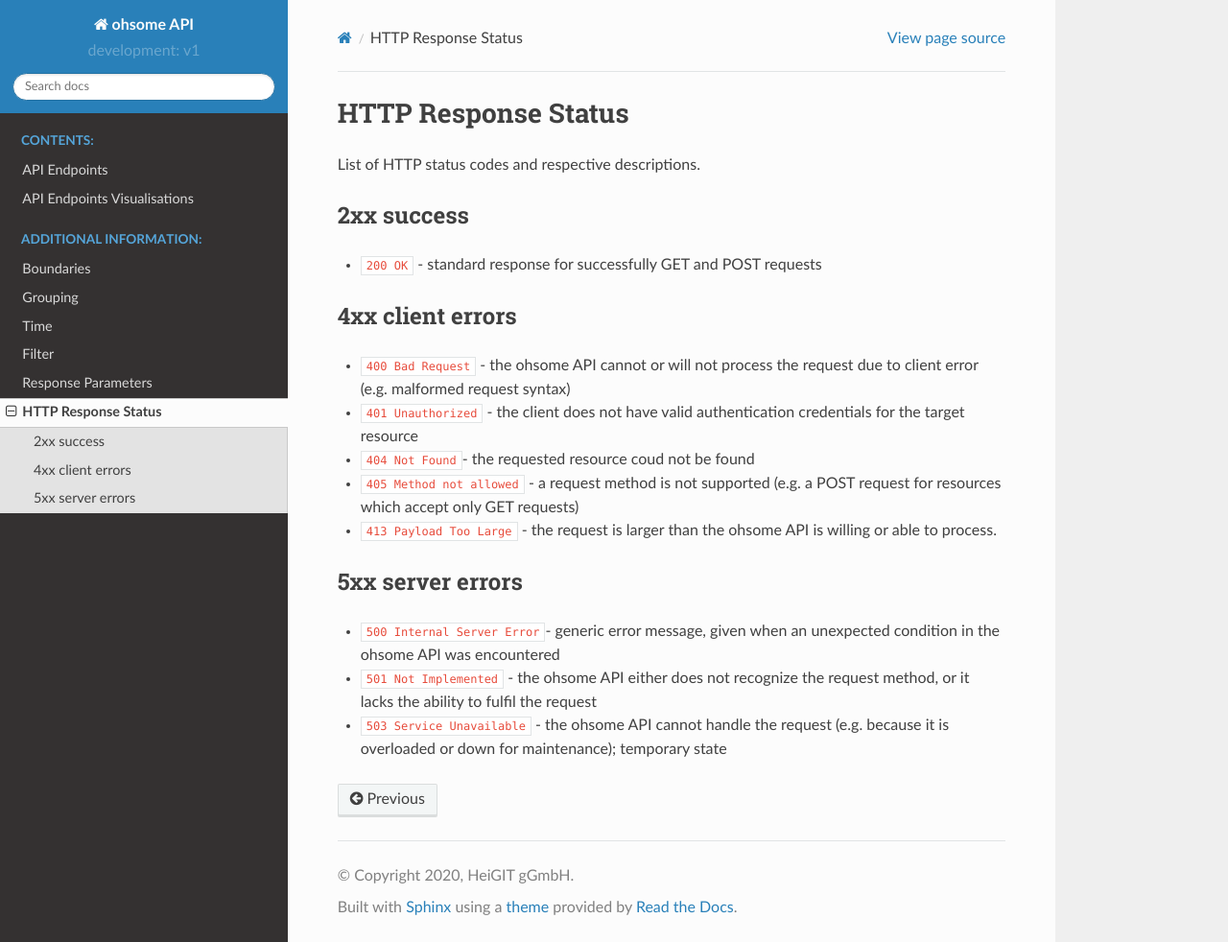
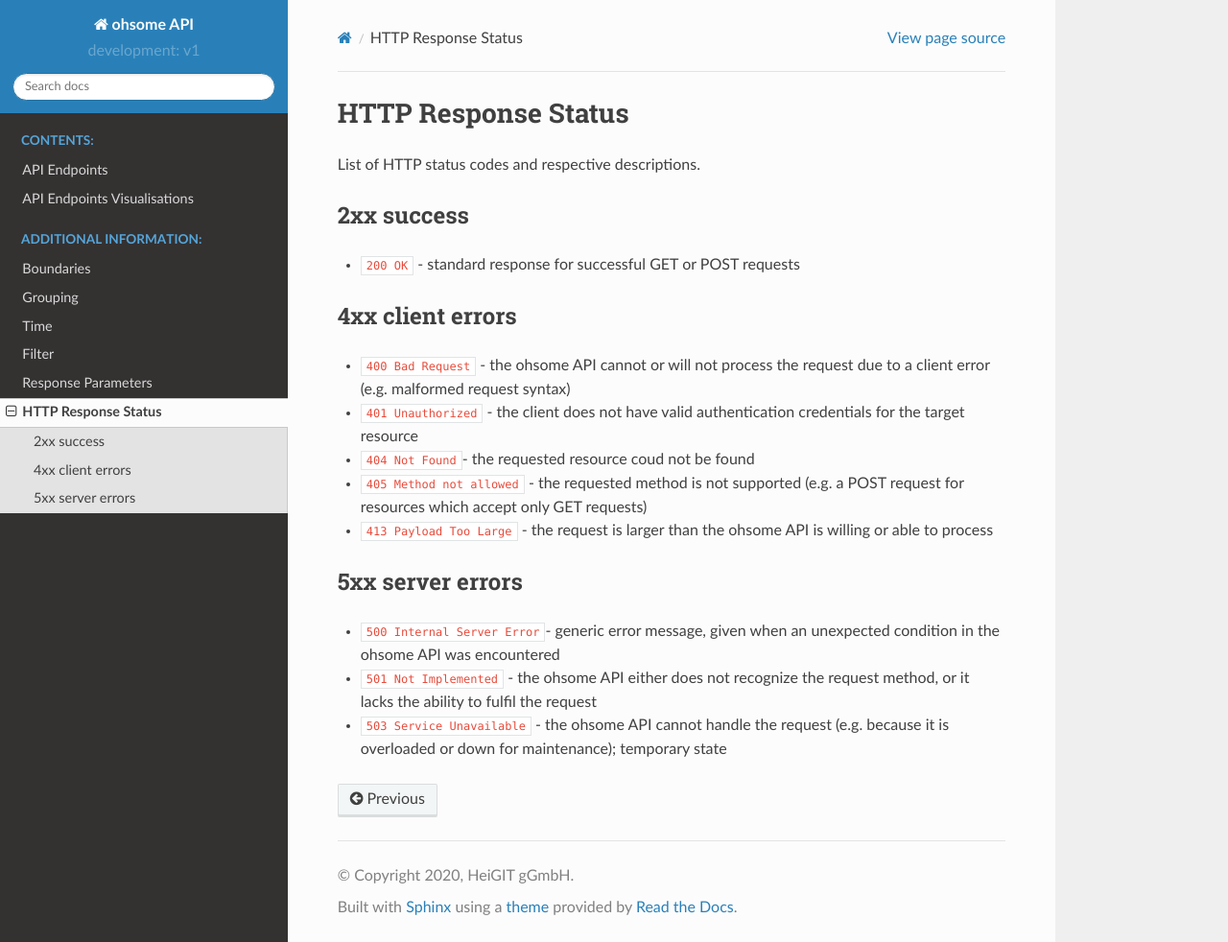
Before and after one commit to GIScience/ohsome-api, a Sphinx documentation site: the page built from docs/http-response-status.rst, in a window 1280 px wide and 982 px high. Shown: the whole window at 96% size. Built offline with Sphinx 7.4.7 and the Read the Docs theme 2.0.0, drawn with Linux system fonts in a browser that asks for light colours.

Commit message:
minor writing-style fixes in docs
for HTTP response codes

```diff
--- a/docs/http-response-status.rst
+++ b/docs/http-response-status.rst
@@ -6,16 +6,16 @@
 2xx success
 -----------
 
-* ``200 OK`` - standard response for successfully GET and POST requests
+* ``200 OK`` - standard response for successful GET or POST requests
 
 4xx client errors
 -----------------
 
-* ``400 Bad Request`` - the ohsome API cannot or will not process the request due to client error (e.g. malformed request syntax)
+* ``400 Bad Request`` - the ohsome API cannot or will not process the request due to a client error (e.g. malformed request syntax)
 * ``401 Unauthorized`` - the client does not have valid authentication credentials for the target resource
 * ``404 Not Found``-  the requested resource coud not be found
-* ``405 Method not allowed`` - a request method is not supported (e.g. a POST request for resources which accept only GET requests)
-* ``413 Payload Too Large`` - the request is larger than the ohsome API is willing or able to process.
+* ``405 Method not allowed`` - the requested method is not supported (e.g. a POST request for resources which accept only GET requests)
+* ``413 Payload Too Large`` - the request is larger than the ohsome API is willing or able to process
 
 5xx server errors
 -----------------
```
